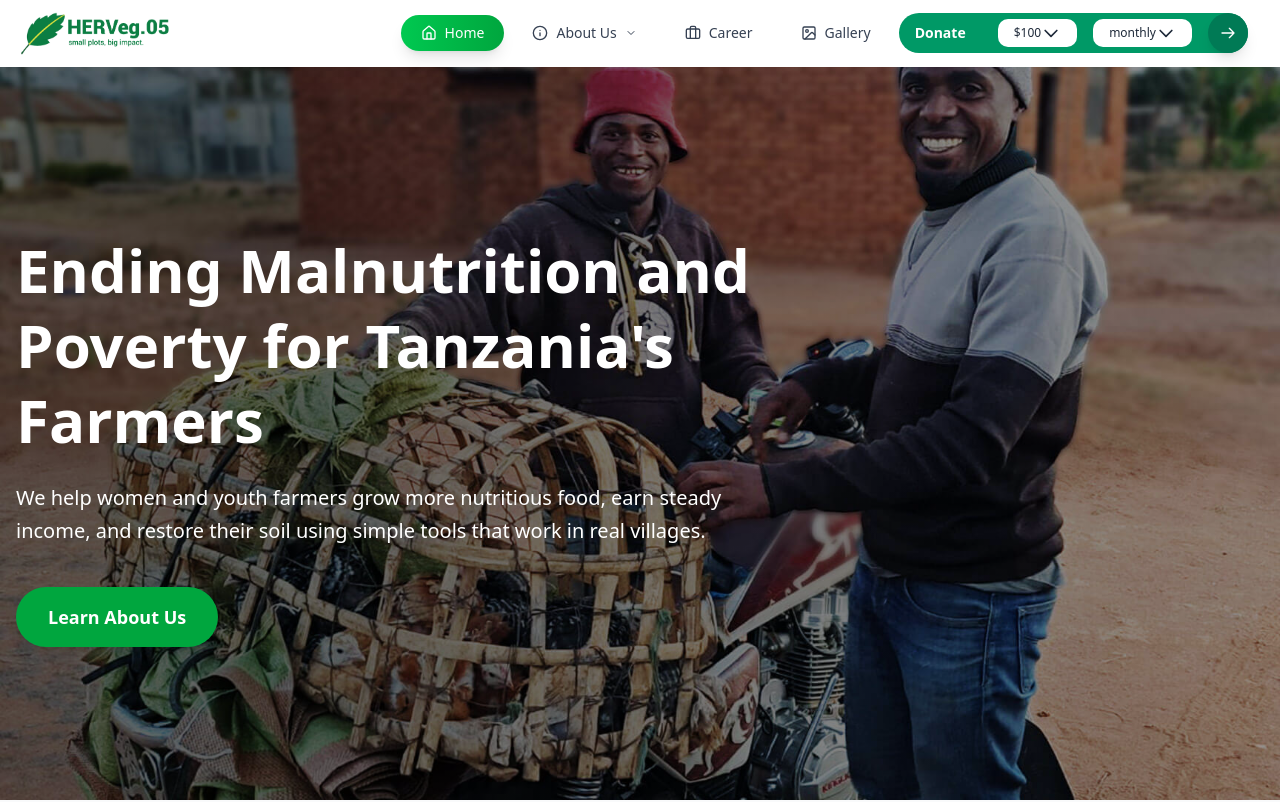
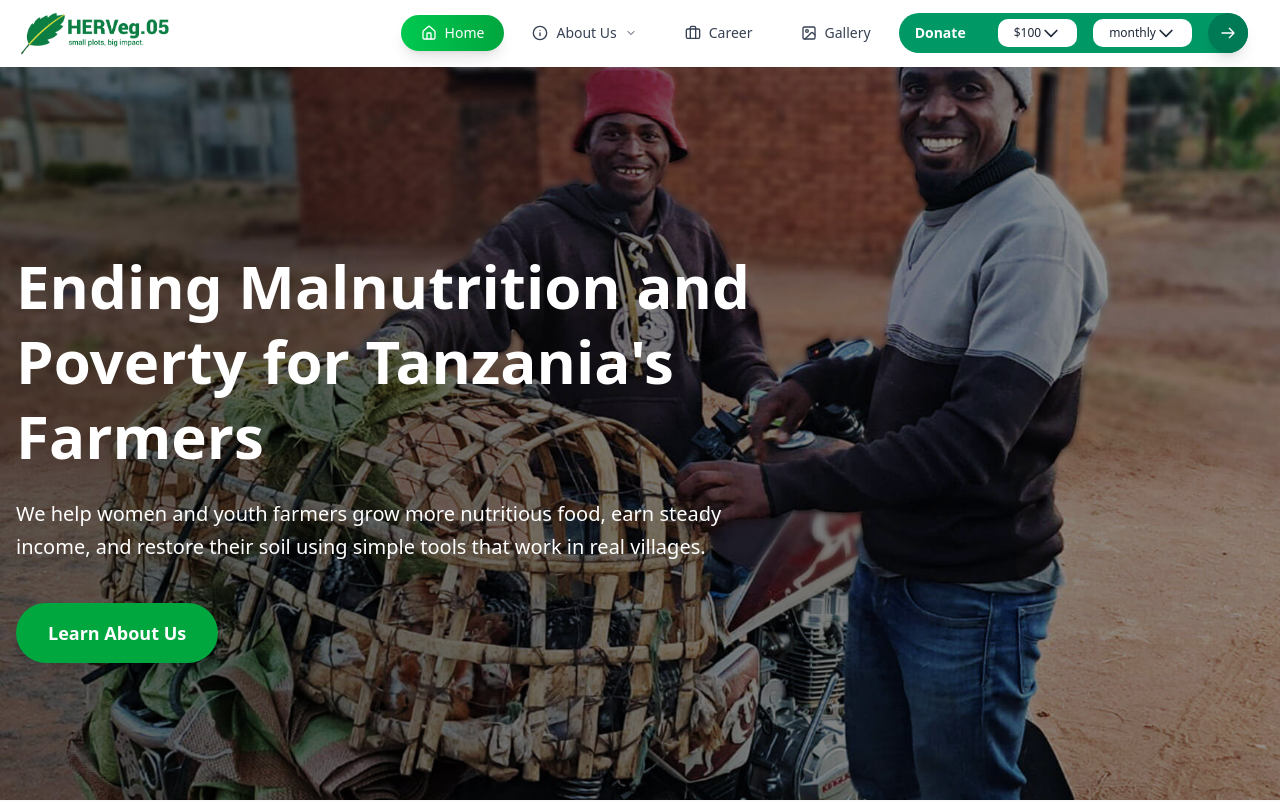
Before and after one commit to Mhando-Z/HervegWeb, a Next.js app: page / in a window 1280 px wide. Shown: the top 802 px of the page. Built offline with nearby package versions, Linux system fonts and the light colour scheme; a web font is replaced by a local one.

Commit message:
Phase One

```diff
--- a/src/components/HomePage.jsx
+++ b/src/components/HomePage.jsx
@@ -142,7 +142,7 @@ const HomePage = () => {
           initial={{ opacity: 0, y: 30 }}
           animate={{ opacity: 1, y: 0 }}
           transition={{ duration: 0.8 }}
-          className="relative z-20 w-full text-center md:text-left px-4 xl:container md:mt-20 mx-auto xl:mt-72  text-white"
+          className="relative z-20 w-full text-center md:text-left px-4 xl:container md:mt-28 mx-auto xl:mt-72  text-white"
         >
           <motion.h1
             initial={{ opacity: 0, y: 20 }}
```
